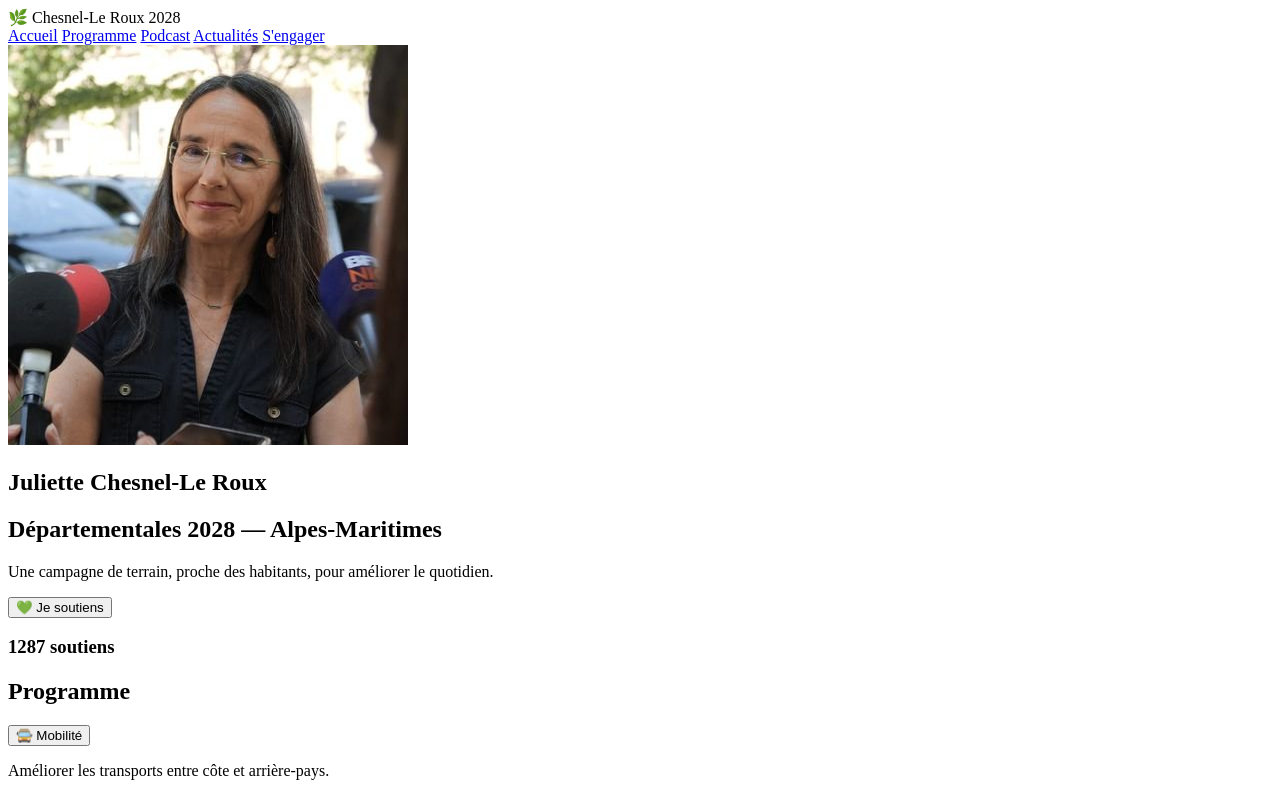
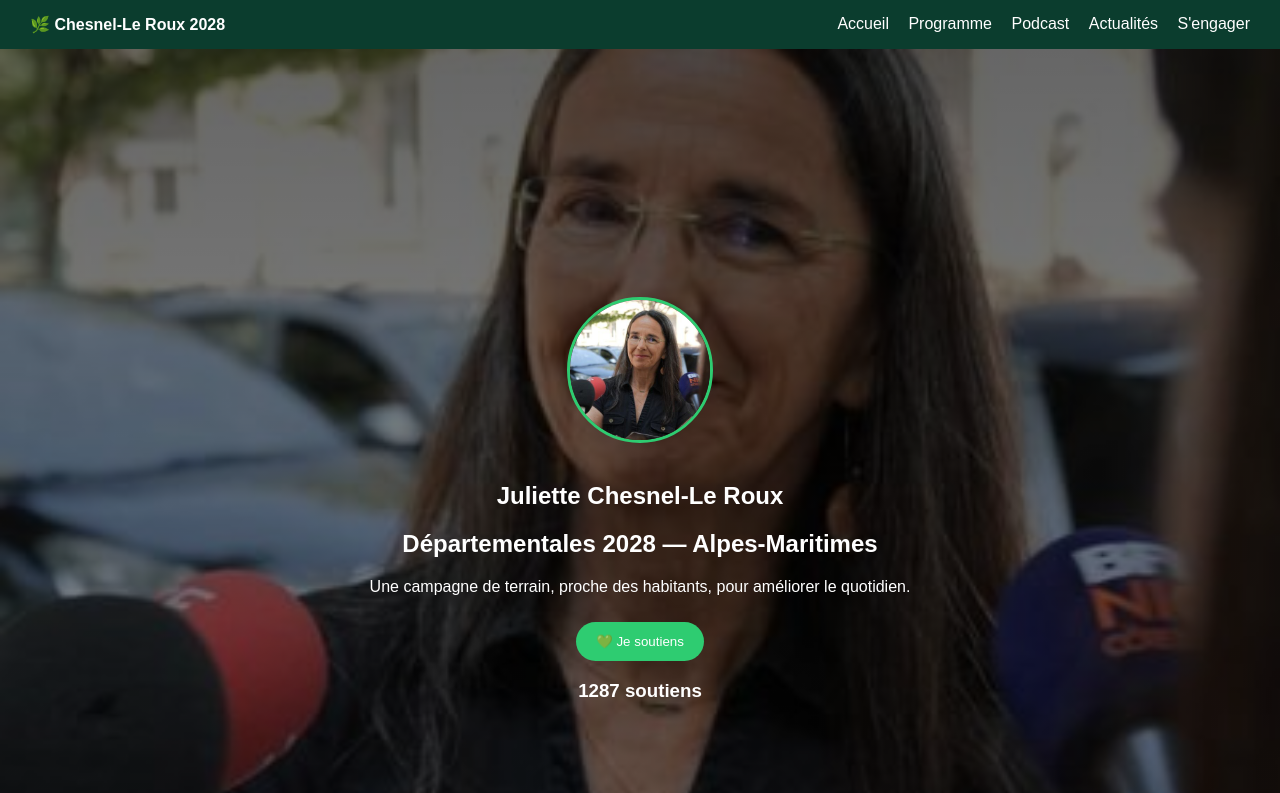
Before and after one commit to diades44-arch/campagne-2028, a plain HTML site: page index.html in a window 1280 px wide. Shown: the top 793 px of the page. Drawn offline with Linux system fonts and the light colour scheme.

Commit message:
Update style.css

```diff
--- a/style.css
+++ b/style.css
@@ -1,39 +1,121 @@
-// compteur de soutien
-let compteur = 0;
-
-function clic() {
-    compteur++;
-    document.getElementById("compteur").innerText = compteur;
+/* GLOBAL */
+body {
+    margin: 0;
+    font-family: Arial, sans-serif;
+    background: #f5f7f6;
+    color: #1b1b1b;
 }
 
-// accordion programme
-document.querySelectorAll(".accordion-btn").forEach(btn => {
-    btn.addEventListener("click", () => {
-        let content = btn.nextElementSibling;
+/* HEADER */
+header {
+    display: flex;
+    justify-content: space-between;
+    padding: 15px 30px;
+    background: #0b3d2e;
+    color: white;
+    position: sticky;
+    top: 0;
+}
 
-        content.style.display =
-            content.style.display === "block" ? "none" : "block";
-    });
-});
+header nav a {
+    color: white;
+    margin-left: 15px;
+    text-decoration: none;
+}
 
-// formulaire
-document.getElementById("formulaire").addEventListener("submit", function(e){
-    e.preventDefault();
-    document.getElementById("message").innerText =
-        "Merci pour votre engagement !";
-});
+.logo {
+    font-weight: bold;
+}
 
-        .hero {
+/* HERO */
+.hero {
     height: 100vh;
     display: flex;
+    justify-content: center;
     align-items: center;
-    justify-content: center;
     text-align: center;
-    color: white;
 
-    background-image: linear-gradient(rgba(0,0,0,0.5), rgba(0,0,0,0.6)),
+    background: linear-gradient(rgba(0,0,0,0.6), rgba(0,0,0,0.4)),
     url("fond.jpg");
-
     background-size: cover;
     background-position: center;
+    color: white;
 }
+
+.hero-content {
+    max-width: 600px;
+}
+
+.photo-candidate {
+    width: 140px;
+    height: 140px;
+    border-radius: 50%;
+    border: 3px solid #2ecc71;
+    object-fit: cover;
+    margin-bottom: 15px;
+}
+
+/* BUTTON */
+button {
+    background: #2ecc71;
+    border: none;
+    padding: 12px 20px;
+    color: white;
+    border-radius: 25px;
+    cursor: pointer;
+    margin-top: 10px;
+}
+
+/* SECTIONS */
+section {
+    padding: 60px 20px;
+    text-align: center;
+}
+
+/* ACCORDION */
+.accordion-btn {
+    width: 80%;
+    padding: 15px;
+    margin: 10px auto;
+    background: #0b3d2e;
+    color: white;
+    border: none;
+    cursor: pointer;
+}
+
+.accordion-content {
+    display: none;
+    width: 80%;
+    margin: auto;
+    padding: 10px;
+    background: #e8f5e9;
+}
+
+/* CARDS */
+.grid {
+    display: flex;
+    justify-content: center;
+    gap: 20px;
+}
+
+.card {
+    background: white;
+    padding: 20px;
+    border-radius: 10px;
+    width: 200px;
+    box-shadow: 0 2px 8px rgba(0,0,0,0.1);
+}
+
+/* FOOTER */
+footer {
+    background: #0b3d2e;
+    color: white;
+    text-align: center;
+    padding: 20px;
+}
+
+.socials a {
+    color: #2ecc71;
+    margin: 0 10px;
+    text-decoration: none;
+}
```
